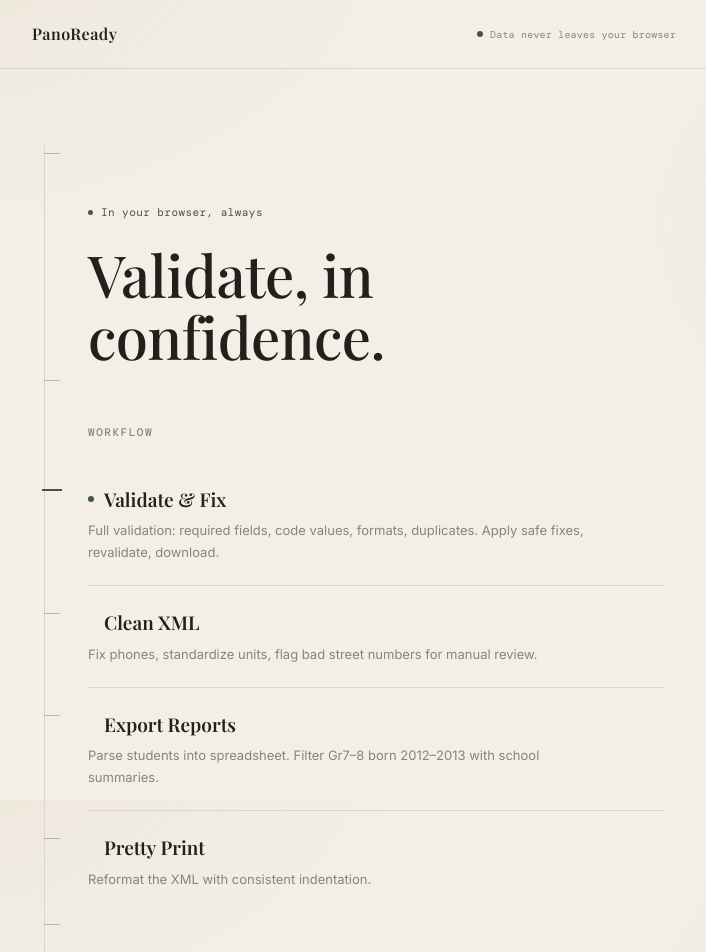
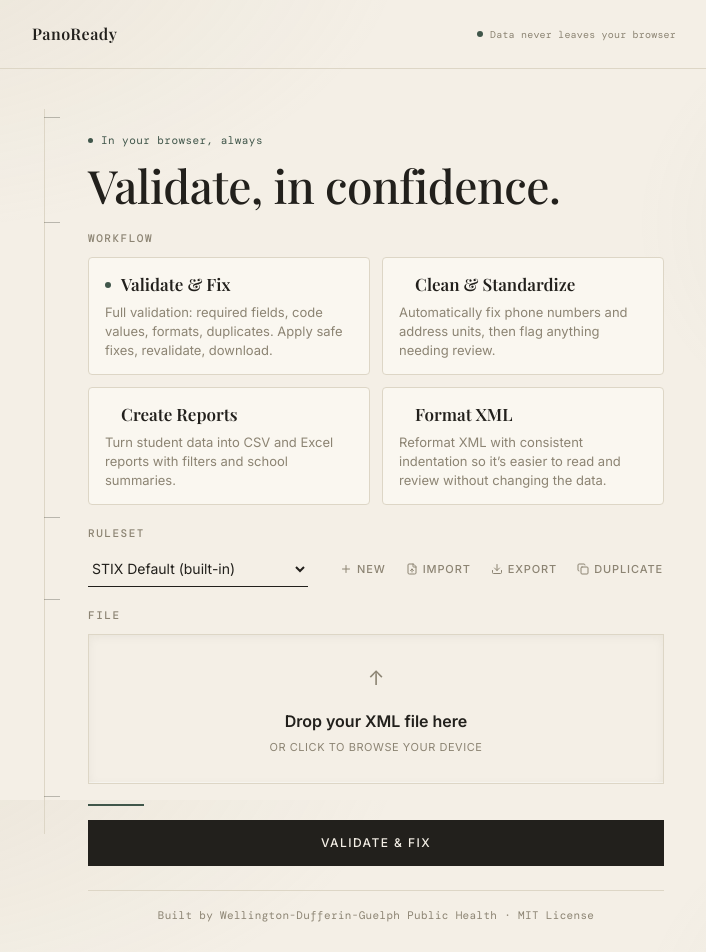
Before and after one commit to WDGPH/PanoReady, a Next.js app: page / in a window 1280 px wide. Shown: the top 952 px of the page, without its empty margins (286-992 px from the left). Built offline with nearby package versions, Linux system fonts and the light colour scheme; a web font is replaced by a local one.

Commit message:
improve design

```diff
--- a/app/globals.css
+++ b/app/globals.css
@@ -291,8 +291,8 @@ h1, h2, h3 {
   color: var(--color-text-muted);
   letter-spacing: 0.03em;
   text-align: center;
-  margin-top: 60px;
-  padding-top: 26px;
+  margin-top: 24px;
+  padding-top: 16px;
   border-top: 1px solid var(--color-border);
 }
 
@@ -317,7 +317,7 @@ h1, h2, h3 {
 }
 .beat {
   position: relative;
-  padding-top: 56px;
+  padding-top: 20px;
 }
 .beat:first-child {
   padding-top: 0;
@@ -341,24 +341,32 @@ h1, h2, h3 {
   letter-spacing: 0.14em;
   color: var(--color-text-muted);
   font-weight: 500;
-  margin: 0 0 22px;
+  margin: 0 0 10px;
 }
 
+.wf-grid {
+  display: grid;
+  grid-template-columns: repeat(2, minmax(0, 1fr));
+  gap: 12px;
+}
 .wf-row {
   display: block;
   width: 100%;
   text-align: left;
-  padding: 22px 0;
-  border-bottom: 1px solid var(--color-border);
-  background: transparent;
-  border-left: none;
-  border-right: none;
-  border-top: none;
+  min-height: 110px;
+  padding: 14px 16px;
+  border: 1px solid var(--color-border);
+  border-radius: 4px;
+  background: var(--color-surface-1);
   cursor: pointer;
   position: relative;
+  transition: background-color 0.18s ease, box-shadow 0.18s ease, transform 0.18s ease;
 }
-.wf-row:last-child {
-  border-bottom: 0;
+.wf-row:hover {
+  border-color: var(--color-border-hover);
+  background: var(--color-surface-2);
+  box-shadow: 0 8px 20px rgba(34, 32, 28, 0.16);
+  transform: translateY(-2px);
 }
 .wf-row::before {
   content: "";
@@ -369,6 +377,9 @@ h1, h2, h3 {
   height: 1px;
   background: var(--color-border-hover);
   transition: all 0.2s ease;
+}
+.wf-grid .wf-row::before {
+  display: none;
 }
 .wf-row.selected::before {
   background: var(--verde);
@@ -383,7 +394,7 @@ h1, h2, h3 {
   gap: 10px;
   font-family: var(--font-serif), Georgia, serif;
   font-weight: 600;
-  font-size: 19px;
+  font-size: 17px;
   color: var(--color-text-primary);
   margin-bottom: 6px;
 }
@@ -408,7 +419,7 @@ h1, h2, h3 {
 .wf-desc {
   display: block;
   font-size: 13px;
-  line-height: 1.7;
+  line-height: 1.45;
   color: var(--color-text-muted);
   max-width: 500px;
 }
@@ -423,7 +434,7 @@ h1, h2, h3 {
   font: inherit;
   background: transparent;
   border: 1px solid var(--color-border);
-  padding: 56px 20px;
+  padding: 28px 16px;
   text-align: center;
   cursor: pointer;
   box-shadow: inset 0 2px 10px rgba(34,32,28,0.05), inset 0 -1px 0 rgba(255,255,255,0.5);
@@ -441,7 +452,7 @@ h1, h2, h3 {
   height: 2px;
   background: var(--verde);
   width: 56px;
-  margin-bottom: 26px;
+  margin-bottom: 14px;
 }
 
 .cta {
@@ -450,7 +461,7 @@ h1, h2, h3 {
   justify-content: center;
   gap: 8px;
   width: 100%;
-  padding: 20px;
+  padding: 14px;
   background: var(--ink);
   color: var(--marble);
   border: 0;
@@ -473,4 +484,5 @@ h1, h2, h3 {
 @media (max-width: 640px) {
   .rail-page { padding-left: 0; }
   .rail, .beat::before, .wf-row::before { display: none; }
+  .wf-grid { grid-template-columns: 1fr; }
 }
--- a/app/page.tsx
+++ b/app/page.tsx
@@ -102,9 +102,9 @@ function GateBadge({ gate }: { gate: string }) {
 
 const WORKFLOWS: { id: Workflow; label: string; description: string }[] = [
   { id: "validate", label: "Validate & Fix",  description: "Full validation: required fields, code values, formats, duplicates. Apply safe fixes, revalidate, download." },
-  { id: "clean",    label: "Clean XML",       description: "Fix phones, standardize units, flag bad street numbers for manual review." },
-  { id: "export",   label: "Export Reports",  description: "Parse students into spreadsheet. Filter Gr7–8 born 2012–2013 with school summaries." },
-  { id: "pretty",   label: "Pretty Print",    description: "Reformat the XML with consistent indentation." },
+  { id: "clean",    label: "Clean & Standardize", description: "Automatically fix phone numbers and address units, then flag anything needing review." },
+  { id: "export",   label: "Create Reports",      description: "Turn student data into CSV and Excel reports with filters and school summaries." },
+  { id: "pretty",   label: "Format XML",          description: "Reformat XML with consistent indentation so it’s easier to read and review without changing the data." },
 ];
 
 // ─── HomeView ─────────────────────────────────────────────────────────────────
@@ -225,14 +225,14 @@ function HomeView({ onDone, onValidate }: {
     : "Pretty Print XML";
 
   return (
-    <main style={{ flex: 1, display: "flex", justifyContent: "center", padding: "72px 24px 100px" }}>
+    <main style={{ flex: 1, display: "flex", justifyContent: "center", padding: "36px 24px 48px" }}>
       <div className="rail-page" style={{ width: "100%", maxWidth: 620 }}>
         <div className="rail" />
 
         {/* Statement — the one decision on this page that isn't a workflow choice */}
         <section className="beat">
-          <p className="eyebrow" style={{ marginBottom: 22 }}>In your browser, always</p>
-          <h1 style={{ fontFamily: "var(--font-serif), Georgia, serif", fontWeight: 500, fontSize: "clamp(34px,5.5vw,58px)", lineHeight: 1.08, letterSpacing: "-0.01em", margin: 0, maxWidth: 480, color: "var(--ink)" }}>
+          <p className="eyebrow" style={{ marginBottom: 12 }}>In your browser, always</p>
+          <h1 style={{ fontFamily: "var(--font-serif), Georgia, serif", fontWeight: 500, fontSize: "clamp(30px,5vw,46px)", lineHeight: 1.08, letterSpacing: "-0.01em", margin: 0, maxWidth: 480, color: "var(--ink)" }}>
             Validate, in confidence.
           </h1>
         </section>
@@ -240,7 +240,7 @@ function HomeView({ onDone, onValidate }: {
         {/* Workflow — the tick on the spine registers the choice, nothing else needs to */}
         <section className="beat">
           <h2 className="beat-title">Workflow</h2>
-          <div>
+          <div className="wf-grid">
             {WORKFLOWS.map((w) => (
               <button
                 key={w.id}
```
